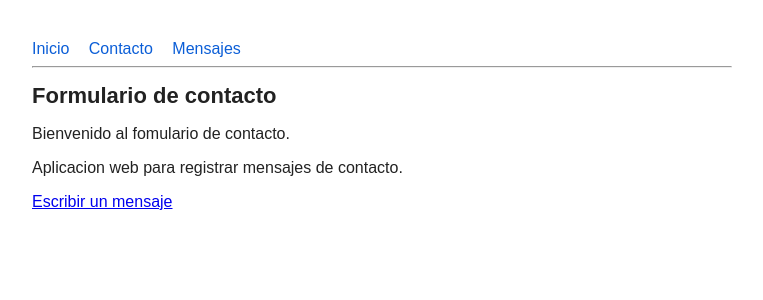
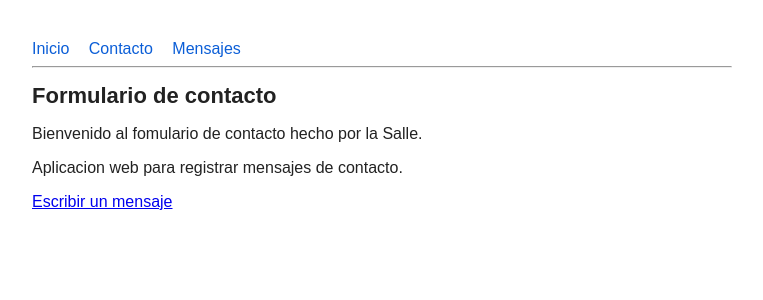
Before and after one commit to PabloCHT/Equipo-7-ACTIVIDAD-5-Laboratorio-repositorio-GIT, a Flask app: page / in a window 1280 px wide. Shown: the top 300 px of the page, without its empty margins (258-1021 px from the left). Run offline with Flask 3, Linux system fonts and the light colour scheme.

Commit message:
se agrega mensaje de bienvenida

```diff
--- a/templates/inicio.html
+++ b/templates/inicio.html
@@ -2,7 +2,7 @@
 
 {% block contenido %}
     <h1>Formulario de contacto</h1>
-    <p>Bienvenido al fomulario de contacto.</p>
+    <p>Bienvenido al fomulario de contacto hecho por la Salle.</p>
     <p>Aplicacion web para registrar mensajes de contacto.</p>
     <p><a href="/contacto">Escribir un mensaje</a></p>
 {% endblock %}
```
